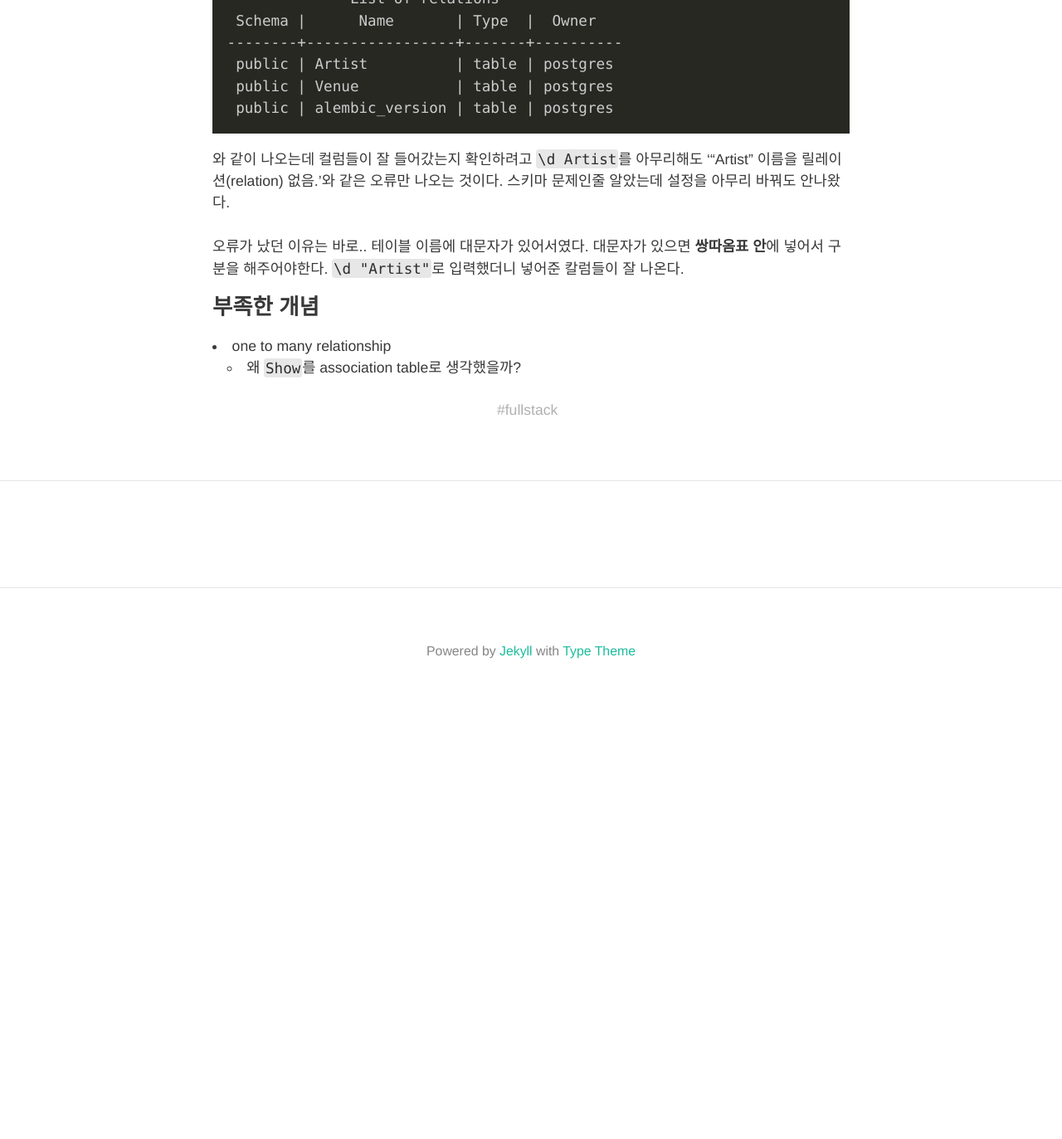
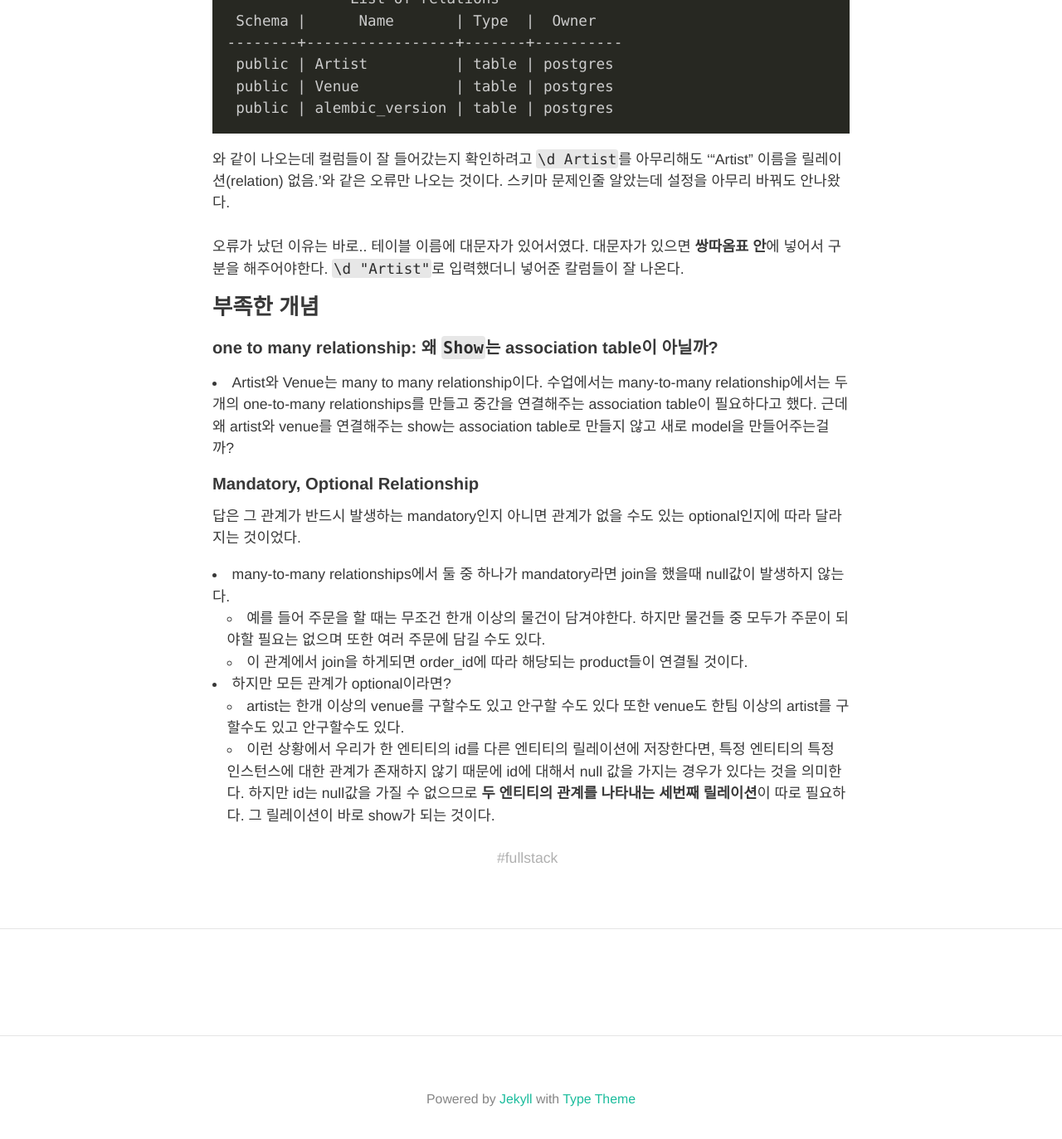
Before and after one commit to HyunlangBan/hyunlangban.github.io, a Jekyll site: the page built from _posts/2020-02-22-proejct1-error.md, in a window 1280 px wide and 1400 px high, scrolled down 547 px. Shown: the top 1373 px of the window at 83% size. Built offline with Jekyll 4.4.1, drawn with Linux system fonts in a browser that asks for light colours; nearby versions of some CDN libraries; some web fonts are replaced; comment, search, counter and statistics services are not loaded; before the commit the page ends 1408 px from its top, so only the background shows below that.

Commit message:
Update 2020-02-22-proejct1-error.md

```diff
--- a/_posts/2020-02-22-proejct1-error.md
+++ b/_posts/2020-02-22-proejct1-error.md
@@ -22,5 +22,15 @@ project1=# \dt
  `\d "Artist"`로 입력했더니 넣어준 칼럼들이 잘 나온다.
 
 ### 부족한 개념
-- one to many relationship
-  - 왜 `Show`를 association table로 생각했을까?
+#### one to many relationship: 왜 `Show`는 association table이 아닐까?
+- Artist와 Venue는 many to many relationship이다. 수업에서는 many-to-many relationship에서는 두개의 one-to-many relationships를 만들고 중간을 연결해주는 association table이 필요하다고 했다. 근데 왜 artist와 venue를 연결해주는 show는 association table로 만들지 않고 새로 model을 만들어주는걸까?
+
+
+#### Mandatory, Optional Relationship
+답은 그 관계가 반드시 발생하는 mandatory인지 아니면 관계가 없을 수도 있는 optional인지에 따라 달라지는 것이었다.
+- many-to-many relationships에서 둘 중 하나가 mandatory라면 join을 했을때 null값이 발생하지 않는다.
+  - 예를 들어 주문을 할 때는 무조건 한개 이상의 물건이 담겨야한다. 하지만 물건들 중 모두가 주문이 되야할 필요는 없으며 또한 여러 주문에 담길 수도 있다.
+  - 이 관계에서 join을 하게되면 order_id에 따라 해당되는 product들이 연결될 것이다.
+- 하지만 모든 관계가 optional이라면?
+  - artist는 한개 이상의 venue를 구할수도 있고 안구할 수도 있다 또한 venue도 한팀 이상의 artist를 구할수도 있고 안구할수도 있다.
+  - 이런 상황에서 우리가 한 엔티티의 id를 다른 엔티티의 릴레이션에 저장한다면, 특정 엔티티의 특정 인스턴스에 대한 관계가 존재하지 않기 때문에 id에 대해서 null 값을 가지는 경우가 있다는 것을 의미한다. 하지만 id는 null값을 가질 수 없으므로 **두 엔티티의 관계를 나타내는 세번째 릴레이션**이 따로 필요하다. 그 릴레이션이 바로 show가 되는 것이다.
```
